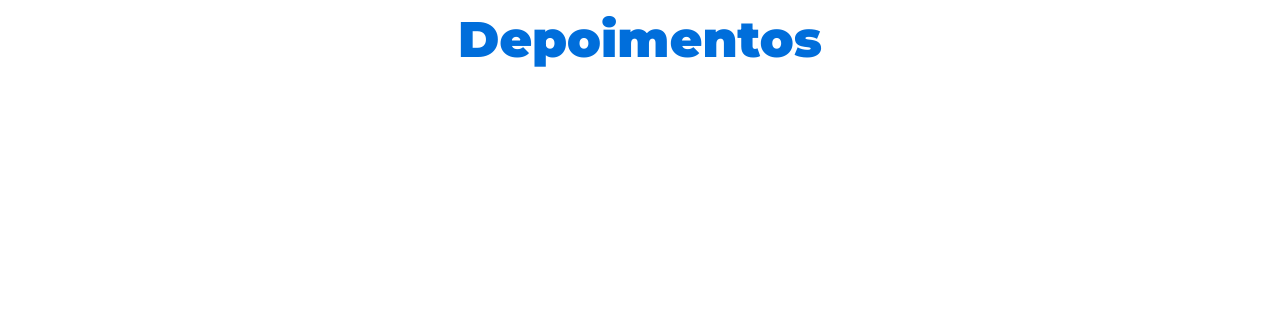
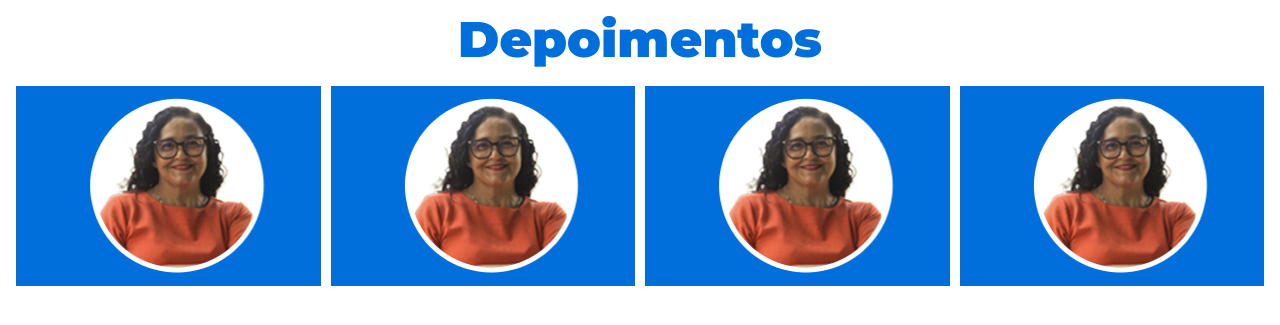
Before and after one commit to felipeuenes/landing-page, a React (Vite) app: page / in a window 1280 px wide. Shown: the part 2105-2430 px from the top of the page. Built offline with nearby package versions, Linux system fonts and the light colour scheme.

Commit message:
add depoimentos

```diff
--- a/src/components/Depoimentos/index.jsx
+++ b/src/components/Depoimentos/index.jsx
@@ -9,6 +9,15 @@ export function Depoimentos() {
 
         <div className="depoimentosBox">
             <h1>Depoimentos</h1>
+            <div className="container">
+                <div className="card"></div>
+                <div className="card"></div>
+                <div className="card"></div>
+                <div className="card"></div>
+
+
+
+            </div>
         </div>
         </ScrollRevealContainer>
     )
--- a/src/components/Depoimentos/style.css
+++ b/src/components/Depoimentos/style.css
@@ -14,3 +14,33 @@
         font-size: 3.5rem;
     }
 }
+
+.container{
+    display: flex;
+    gap: 1.0rem;
+    padding: 1.6rem;
+}
+
+.card{
+    height: 20.0rem;
+    background-color: #006edb;
+    flex: 1;
+    transition: .3s;
+    background-image: url('../../assets/socorro.png');
+    background-repeat: no-repeat;
+}
+.card:hover{
+    flex: 3;
+    background-color: #0058af;
+    background-image: url('../../assets/socorro-txt.png');
+}
+
+
+@media screen and (max-width: 500px) {
+    .container{
+        flex-direction: column;
+    }
+    .card{
+        height: 20.0rem;
+    }
+}
--- a/src/components/Video/video.css
+++ b/src/components/Video/video.css
@@ -57,6 +57,8 @@
     font-size: 2.4rem;
     font-family: montserrat;
     font-weight: 900;
+    transition: 0.5s;
+    transform: scale(1);
 }
 
 @media screen and (max-width: 500px){
@@ -68,9 +70,10 @@
 }
 
 .btn:hover{
-    background-color: #004488;
+    background-color: #65c0a3;
     color: white;
     cursor: pointer;
     transition: 0.5s;
     transform: scale(1.05);
+    box-shadow: 0px 0px 10px rgba(0, 0, 0, 0.418);
 }
```
Also changed, not shown: src/assets/socorro-txt.png (added), src/assets/socorro.png (added).
